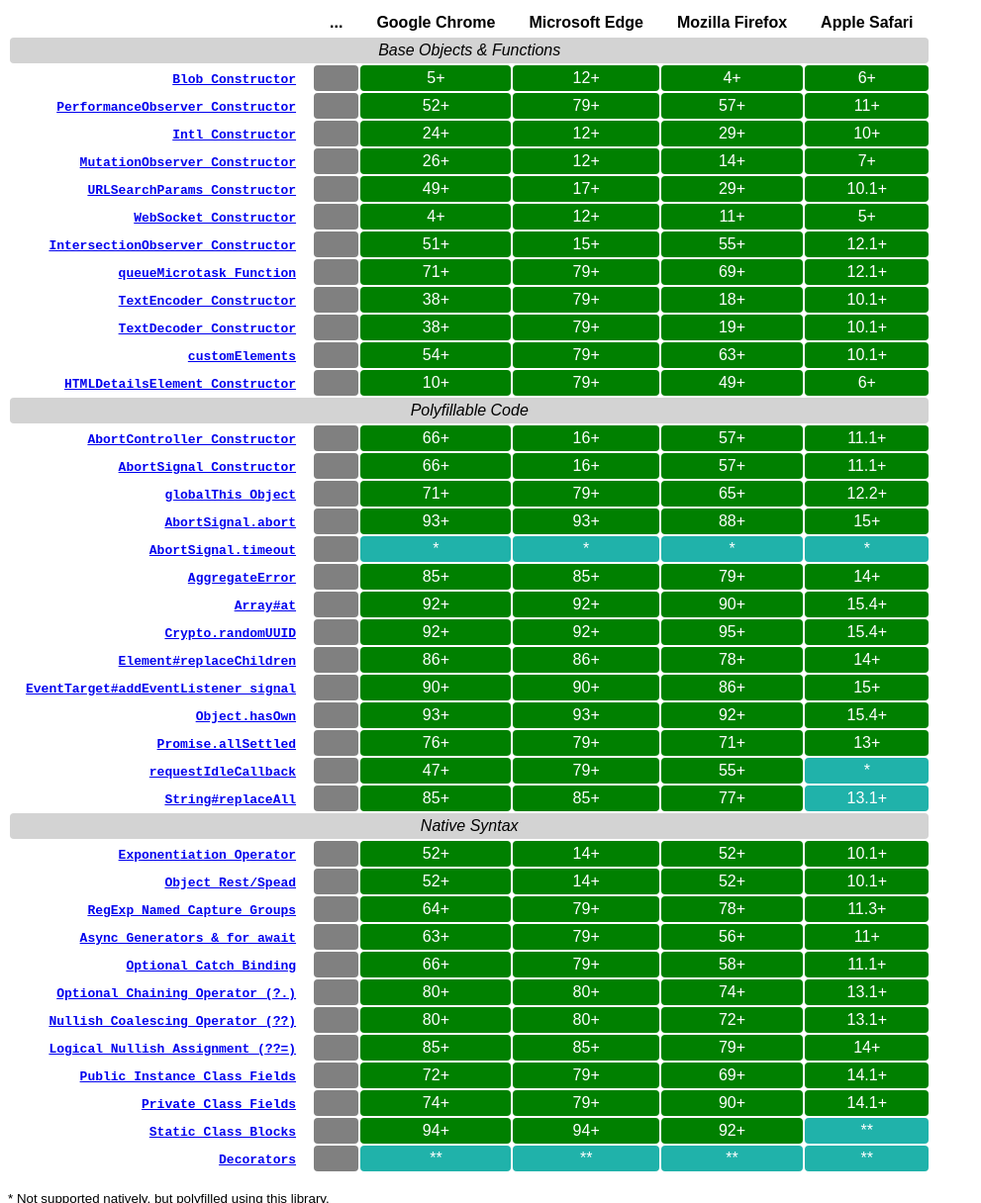
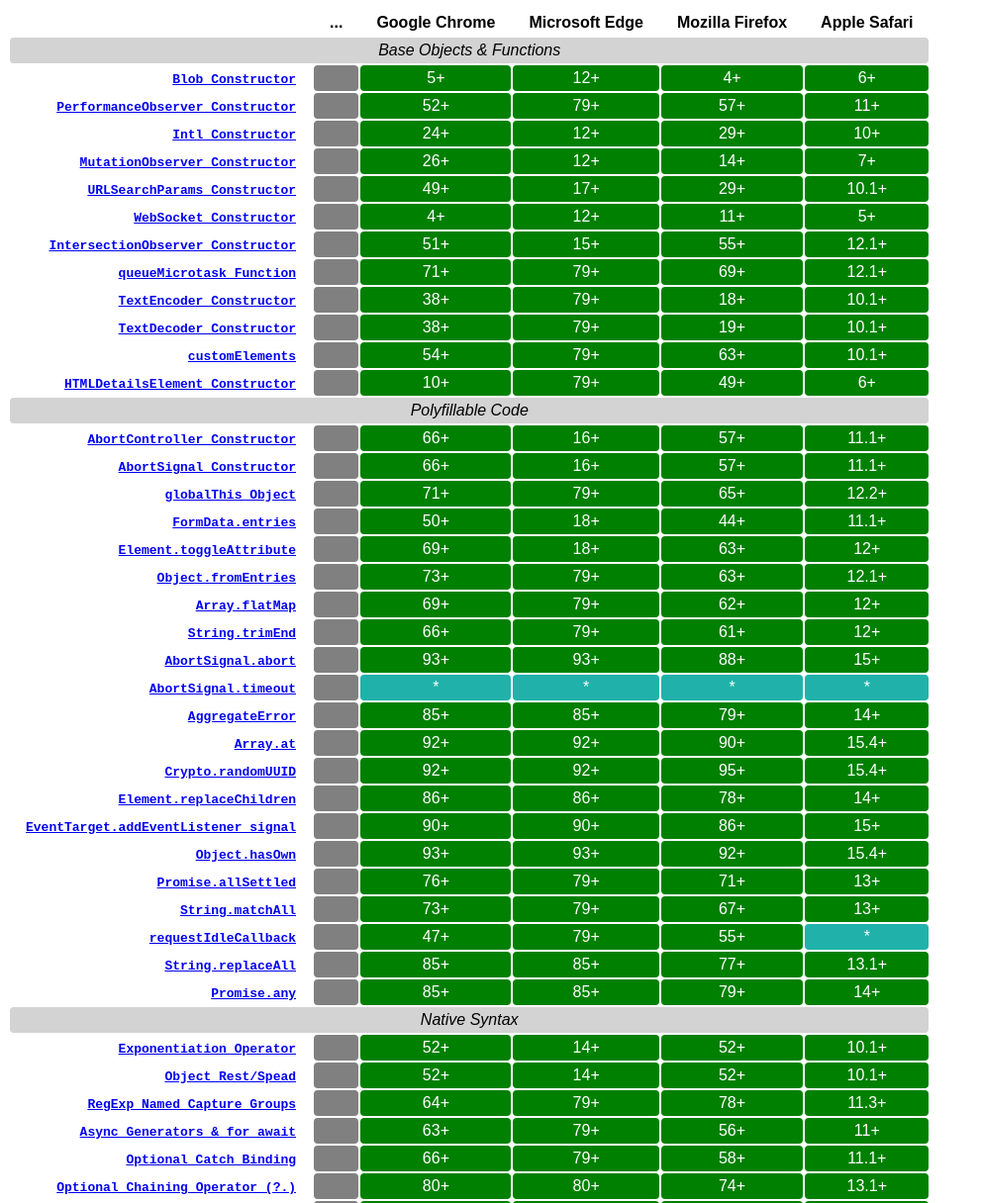
Before and after one commit to github/browser-support, a website: page example/index.html in a window 1280 px wide. Shown: the top 1216 px of the page at 99% size, without its empty margins (0-991 px from the left). Drawn offline with Linux system fonts and the light colour scheme; files whose address does not match are found by name.

Commit message:
Add missing entries from base support to example page

```diff
--- a/example/index.html
+++ b/example/index.html
@@ -289,6 +289,66 @@
         </tr>
         <tr>
           <th>
+            <a href="https://developer.mozilla.org/en-US/docs/Web/API/FormData/entries">
+              <code>FormData.entries</code>
+            </a>
+          </th>
+          <td data-code="'entries' in FormData.prototype"></td>
+          <td data-supported="true">50+</td>
+          <td data-supported="true">18+</td>
+          <td data-supported="true">44+</td>
+          <td data-supported="true">11.1+</td>
+        </tr>
+        <tr>
+          <th>
+            <a href="https://developer.mozilla.org/docs/Web/API/Element/toggleAttribute">
+              <code>Element.toggleAttribute</code>
+            </a>
+          </th>
+          <td data-code="'toggleAttribute' in Element.prototype"></td>
+          <td data-supported="true">69+</td>
+          <td data-supported="true">18+</td>
+          <td data-supported="true">63+</td>
+          <td data-supported="true">12+</td>
+        </tr>
+        <tr>
+          <th>
+            <a href="https://developer.mozilla.org/en-US/docs/Web/JavaScript/Reference/Global_Objects/Object/fromEntries">
+              <code>Object.fromEntries</code>
+            </a>
+          </th>
+          <td data-code="'fromEntries' in Object"></td>
+          <td data-supported="true">73+</td>
+          <td data-supported="true">79+</td>
+          <td data-supported="true">63+</td>
+          <td data-supported="true">12.1+</td>
+        </tr>
+        <tr>
+          <th>
+            <a href="https://developer.mozilla.org/en-US/docs/Web/JavaScript/Reference/Global_Objects/Array/flatMap">
+              <code>Array.flatMap</code>
+            </a>
+          </th>
+          <td data-code="'flatMap' in Array.prototype"></td>
+          <td data-supported="true">69+</td>
+          <td data-supported="true">79+</td>
+          <td data-supported="true">62+</td>
+          <td data-supported="true">12+</td>
+        </tr>
+        <tr>
+          <th>
+            <a href="https://developer.mozilla.org/en-US/docs/Web/JavaScript/Reference/Global_Objects/String/trimEnd">
+              <code>String.trimEnd</code>
+            </a>
+          </th>
+          <td data-code="'trimEnd' in String.prototype"></td>
+          <td data-supported="true">66+</td>
+          <td data-supported="true">79+</td>
+          <td data-supported="true">61+</td>
+          <td data-supported="true">12+</td>
+        </tr>
+        <tr>
+          <th>
             <a href="https://developer.mozilla.org/en-US/docs/Web/API/AbortSignal/abort">
               <code>AbortSignal.abort</code>
             </a>
@@ -326,7 +386,7 @@
         <tr>
           <th>
             <a href="https://developer.mozilla.org/en-US/docs/Web/JavaScript/Reference/Global_Objects/Array/at">
-              <code>Array#at</code>
+              <code>Array.at</code>
             </a>
           </th>
           <td data-polyfill="arrayAt"></td>
@@ -350,7 +410,7 @@
         <tr>
           <th>
             <a href="https://developer.mozilla.org/en-US/docs/Web/API/Element/replaceChildren">
-              <code>Element#replaceChildren</code>
+              <code>Element.replaceChildren</code>
             </a>
           </th>
           <td data-polyfill="elementReplaceChildren"></td>
@@ -362,7 +422,7 @@
         <tr>
           <th>
             <a href="https://developer.mozilla.org/en-US/docs/Web/API/EventTarget/addEventListener#add_an_abortable_listener">
-              <code>EventTarget#addEventListener signal</code>
+              <code>EventTarget.addEventListener signal</code>
             </a>
           </th>
           <td data-polyfill="eventAbortSignal"></td>
@@ -397,6 +457,18 @@
         </tr>
         <tr>
           <th>
+            <a href="https://developer.mozilla.org/en-US/docs/Web/JavaScript/Reference/Global_Objects/String/matchAll">
+              <code>String.matchAll</code>
+            </a>
+          </th>
+          <td data-code="'matchAll' in String.prototype"></td>
+          <td data-supported="true">73+</td>
+          <td data-supported="true">79+</td>
+          <td data-supported="true">67+</td>
+          <td data-supported="true">13+</td>
+        </tr>
+        <tr>
+          <th>
             <a href="https://developer.mozilla.org/en-US/docs/Web/API/Window/requestIdleCallback">
               <code>requestIdleCallback</code>
             </a>
@@ -410,14 +482,26 @@
         <tr>
           <th>
             <a href="https://developer.mozilla.org/en-US/docs/Web/JavaScript/Reference/Global_Objects/String/replaceAll">
-              <code>String#replaceAll</code>
+              <code>String.replaceAll</code>
             </a>
           </th>
           <td data-polyfill="stringReplaceAll"></td>
           <td data-supported="true">85+</td>
           <td data-supported="true">85+</td>
           <td data-supported="true">77+</td>
-          <td data-supported="false">13.1+</td>
+          <td data-supported="true">13.1+</td>
+        </tr>
+        <tr>
+          <th>
+            <a href="https://developer.mozilla.org/en-US/docs/Web/JavaScript/Reference/Global_Objects/Promise/any">
+              <code>Promise.any</code>
+            </a>
+          </th>
+          <td data-polyfill="promiseAny"></td>
+          <td data-supported="true">85+</td>
+          <td data-supported="true">85+</td>
+          <td data-supported="true">79+</td>
+          <td data-supported="true">14+</td>
         </tr>
         <tr><th colspan="6">Native Syntax</th></tr>
         <tr>
```
